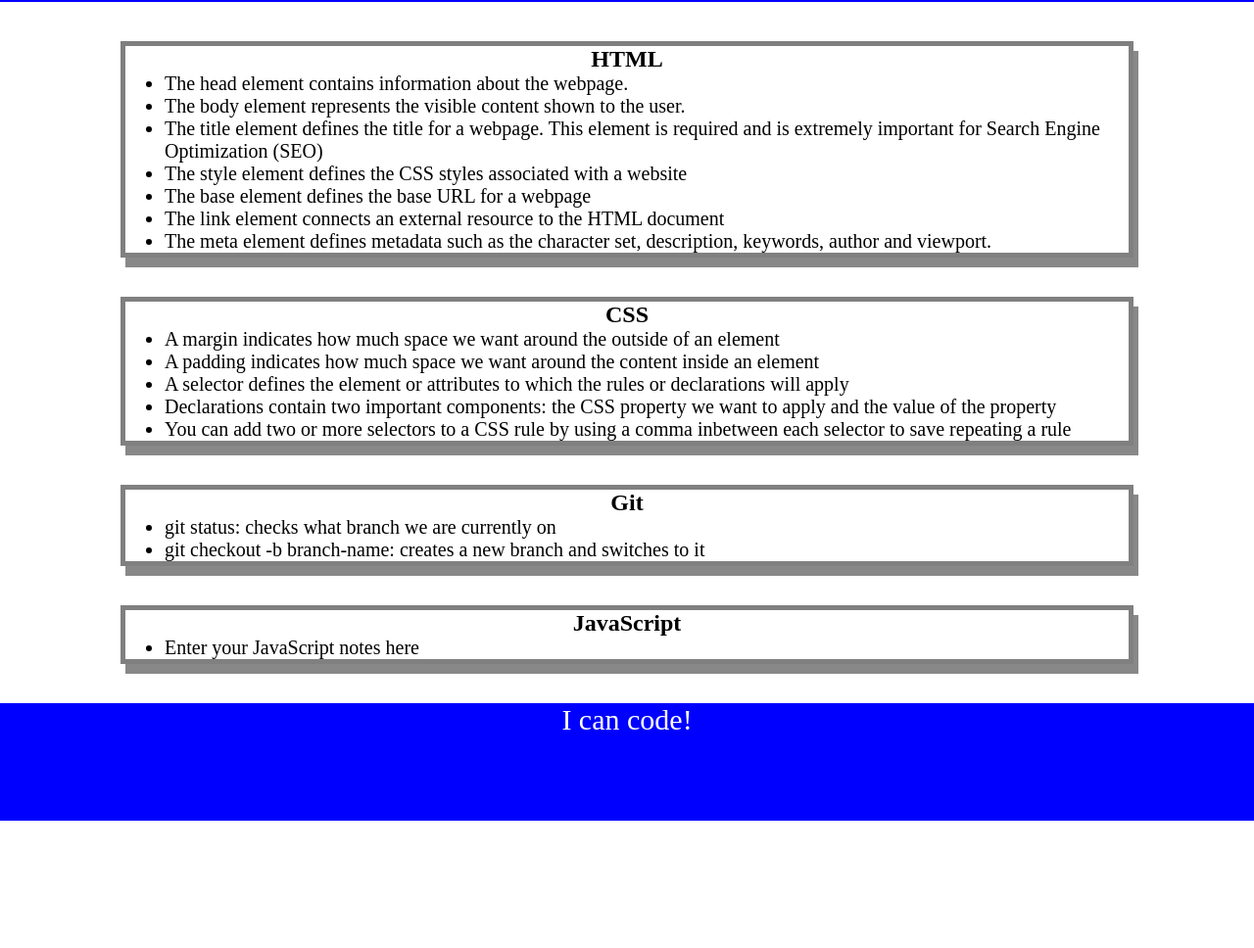
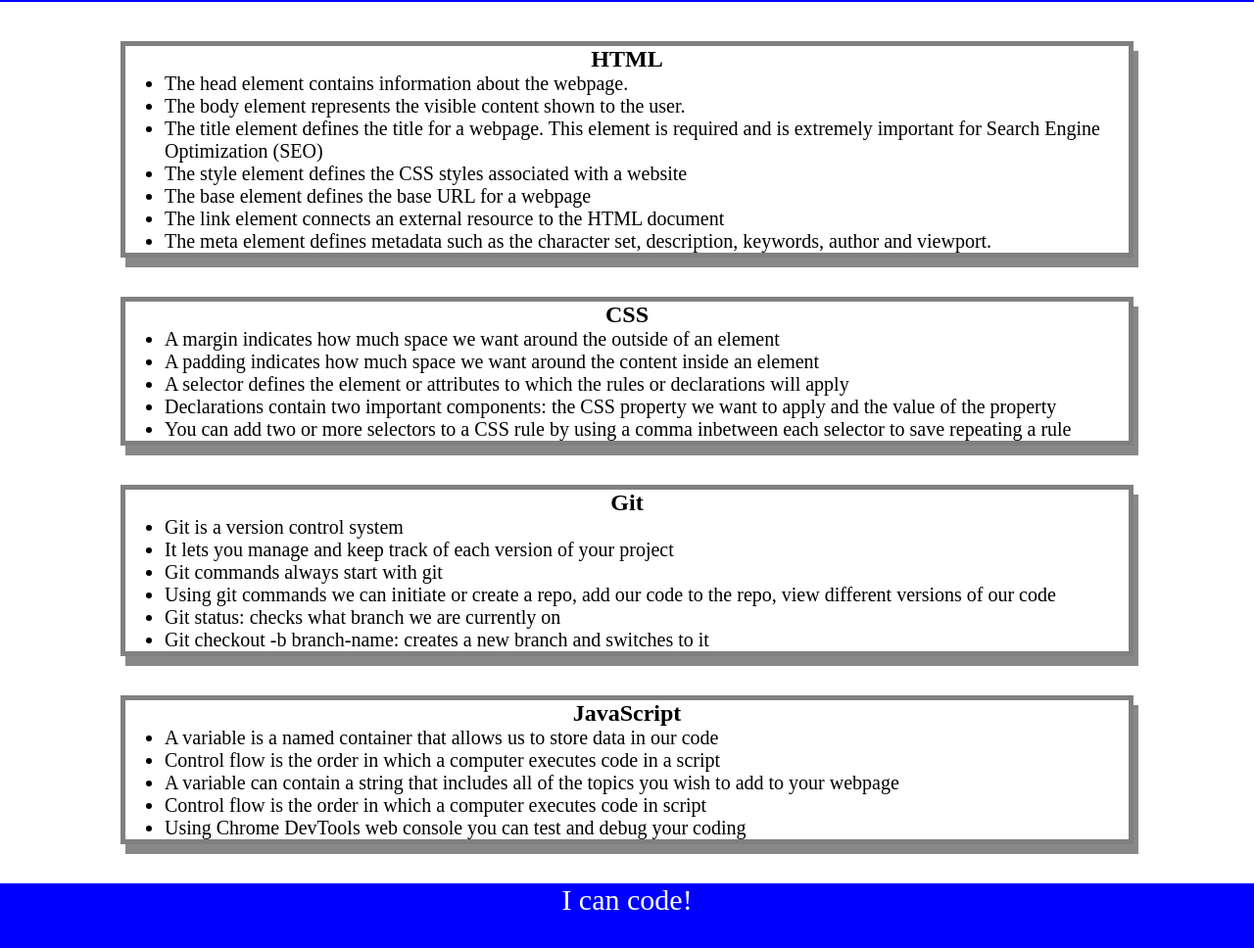
Before and after one commit to Joanne1980/prework-study-guide, a plain HTML site: page index.html in a window 1280 px wide. Shown: the part 118-1086 px from the top of the page at 98% size. Before the commit the page ends 956 px from the top, so only its background shows below. Drawn offline with Linux system fonts and the light colour scheme.

Commit message:
JavaScript added to HTML file in our prework study guide

```diff
--- a/assets/script.js
+++ b/assets/script.js
@@ -1,19 +1,26 @@
 var topics = ['HTML', 'CSS', 'Git', 'JavaScript'];
+var randomTopic = topics[Math.floor(Math.random() * topics.length)];
 
+function listTopics() {
 for (var x = 0; x < topics.length; x++) {
     console.log(topics[x]);
    }
+  }
 
-/*
-if (topic === 'HTML') {
+ function selectTopic() {
+if (randomTopic === 'HTML') {
   console.log("Let's study HTML!");
-} else if (topic === 'CSS') {
+} else if (randomTopic === 'CSS') {
   console.log("Let's study CSS!");
-} else if (topic === 'Git') {
+} else if (randomTopic === 'Git') {
   console.log("Let's study Git!");
-} else if (topic === 'JavaScript') {
+} else if (randomTopic === 'JavaScript') {
   console.log("Let's study JavaScript!");
 } else {
   console.log('Please try again!');
 }
-*/
+}
+console.log('Here are the topics we learned through prework');
+listTopics();
+console.log('Which topic should we study first');
+selectTopic();
--- a/index.html
+++ b/index.html
@@ -48,8 +48,12 @@
     <section class="card" id="git-section">
         <h2>Git</h2>
         <ul>
-            <li>git status: checks what branch we are currently on</li>
-            <li>git checkout -b branch-name: creates a new branch and switches to it</li>
+            <li>Git is a version control system</li>
+            <li>It lets you manage and keep track of each version of your project</li>
+            <li>Git commands always start with git</li>
+            <li>Using git commands we can initiate or create a repo, add our code to the repo, view different versions of our code</li>
+            <li>Git status: checks what branch we are currently on</li>
+            <li>Git checkout -b branch-name: creates a new branch and switches to it</li>
 
         </ul>
 
@@ -58,8 +62,11 @@
     <section class="card" id="javascript-section">
         <h2>JavaScript</h2>
         <ul>
-            <li>Enter your JavaScript notes here</li>
-
+            <li>A variable is a named container that allows us to store data in our code</li>
+            <li>Control flow is the order in which a computer executes code in a script</li>
+            <li>A variable can contain a string that includes all of the topics you wish to add to your webpage</li>
+            <li>Control flow is the order in which a computer executes code in script</li>
+            <li>Using Chrome DevTools web console you can test and debug your coding</li>
         </ul>
 
     </section>
```
